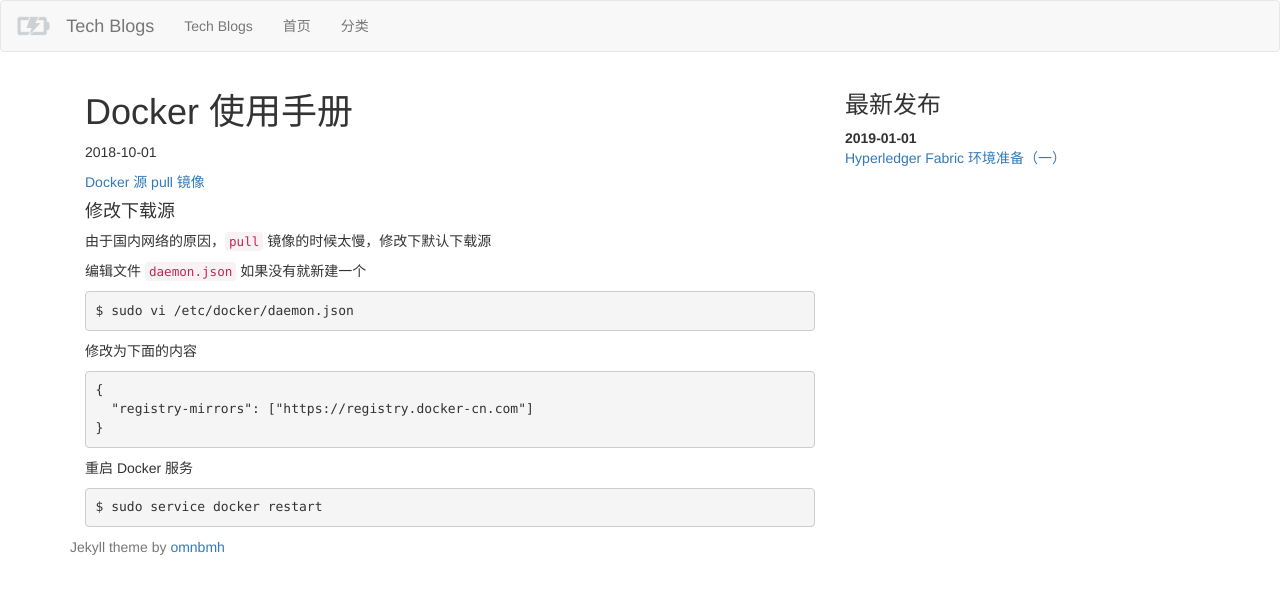
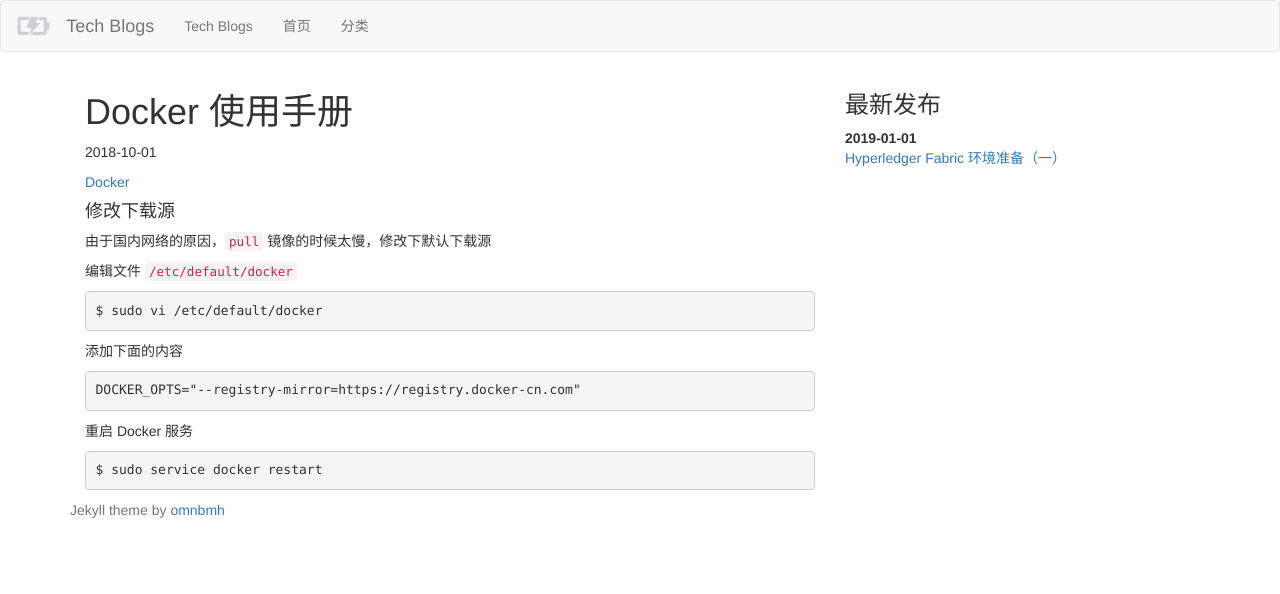
Before and after one commit to omnbmh/omnbmh.github.io, a Jekyll site: the page built from _posts/2018-10-01-docker-manual.md, in a window 1280 px wide. Shown: the top 594 px of the page. Built offline with Jekyll 4.4.1, drawn with Linux system fonts in a browser that asks for light colours.

Commit message:
update 2019-01-10

````diff
--- a/_posts/2018-10-01-docker-manual.md
+++ b/_posts/2018-10-01-docker-manual.md
@@ -2,7 +2,7 @@
 layout: post
 title: Docker 使用手册
 date: 2018-10-01 18:51:18
-tags: [Docker 源 pull 镜像]
+tags: [Docker]
 categories: [Docker]
 baseline:
 ---
@@ -11,18 +11,16 @@ baseline:
 
 由于国内网络的原因，`pull` 镜像的时候太慢，修改下默认下载源
 
-编辑文件 `daemon.json` 如果没有就新建一个
+编辑文件 `/etc/default/docker`
 
 ``` shell
-$ sudo vi /etc/docker/daemon.json
+$ sudo vi /etc/default/docker
 ```
 
-修改为下面的内容
+添加下面的内容
 
 ```
-{
-  "registry-mirrors": ["https://registry.docker-cn.com"]
-}
+DOCKER_OPTS="--registry-mirror=https://registry.docker-cn.com"
 ```
 
 重启 Docker 服务
````
